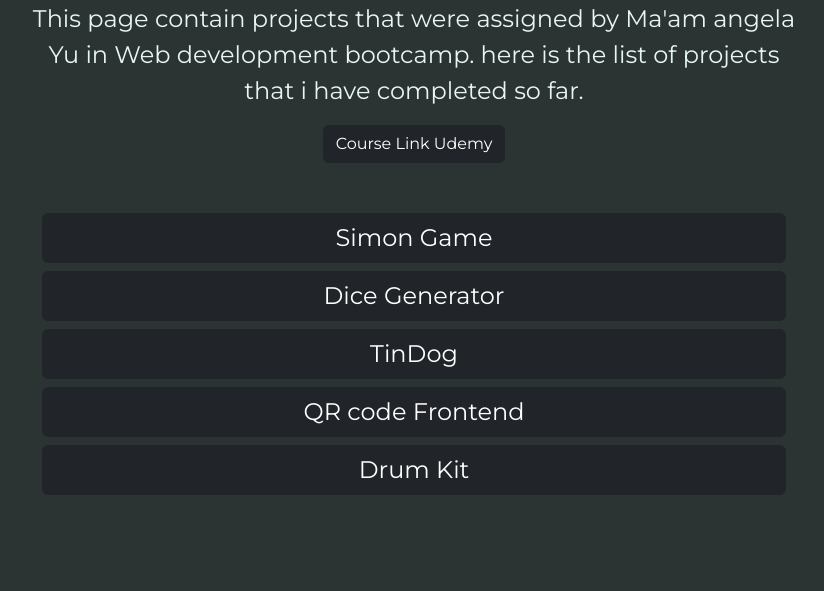
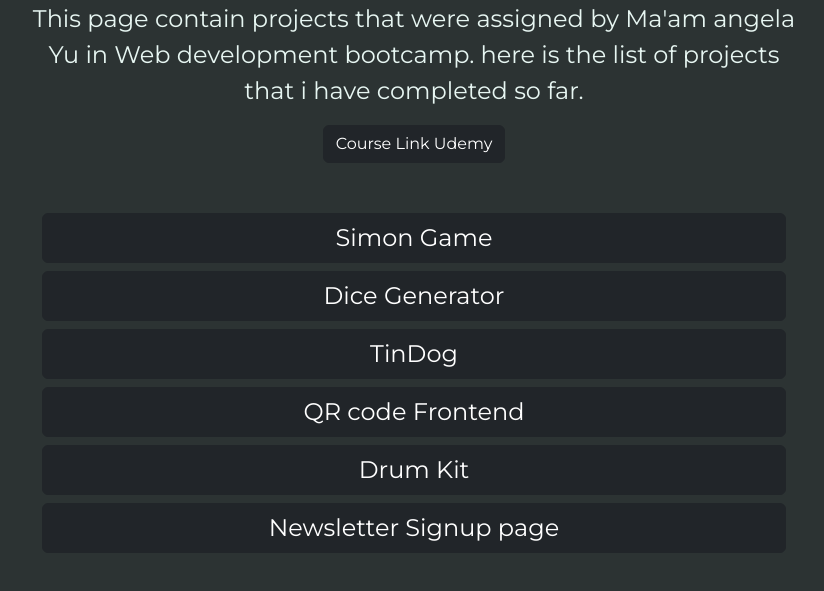
Before and after one commit to nabeelahmedjh/projects-for-MERN-stack-web-development-bootcamp-with-angelaYu, a plain HTML site: page index.html in a window 1280 px wide. Shown: the part 203-794 px from the top of the page, without its empty margins (226-1050 px from the left). Drawn offline with nearby package versions, Linux system fonts and the light colour scheme.

Commit message:
added signup for newletter using mailchimp api

```diff
--- a/index.html
+++ b/index.html
@@ -51,6 +51,9 @@
             <a href="projects/Drum Kit Starting Files/" class="btn btn-custom btn-dark">
                 <p class="project-name">Drum Kit</p>
             </a>
+            <a href="https://quiet-island-00966.herokuapp.com/" class="btn btn-custom btn-dark">
+                <p class="project-name">Newsletter Signup page</p>
+            </a>
 
         </div>
     </section>
```
Also changed, not shown: 1 other file.
